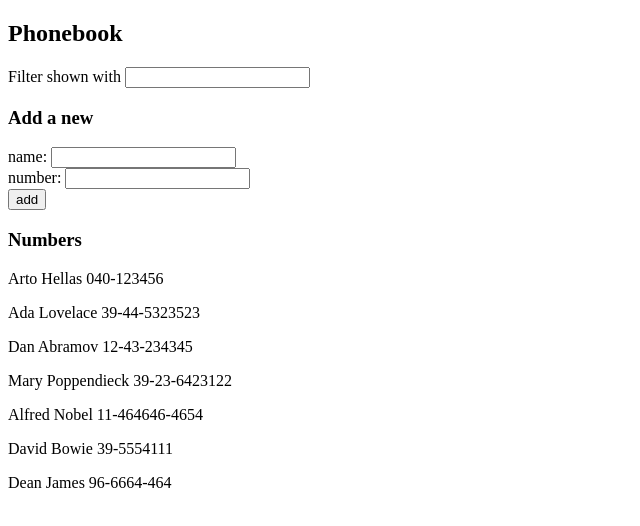
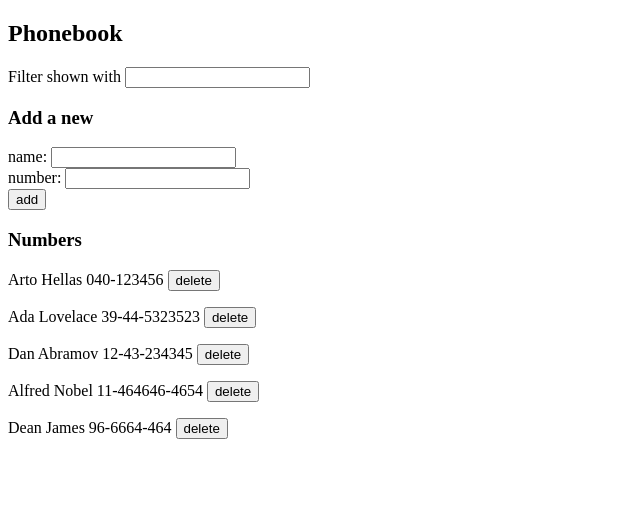
Before and after one commit to nati-friedman/part3-phonebook-backend, a React (Vite) app in the folder part2/phonebook/phonebook/: page / in a window 1280 px wide. Shown: the top 526 px of the page, without its empty margins (0-640 px from the left). Built offline with nearby package versions, Linux system fonts and the light colour scheme; data requests are answered from the project's data file.

Commit message:
exercise 2.14

```diff
--- a/part2/phonebook/phonebook/db.json
+++ b/part2/phonebook/phonebook/db.json
@@ -16,19 +16,9 @@
       "id": "3"
     },
     {
-      "name": "Mary Poppendieck",
-      "number": "39-23-6423122",
-      "id": "4"
-    },
-    {
       "id": "9b1f",
       "name": "Alfred Nobel",
       "number": "11-464646-4654"
-    },
-    {
-      "id": "e1e1",
-      "name": "David Bowie",
-      "number": "39-5554111"
     },
     {
       "id": "4611",
--- a/part2/phonebook/phonebook/src/App.jsx
+++ b/part2/phonebook/phonebook/src/App.jsx
@@ -11,11 +11,9 @@ const App = () => {
   const [filter, setFilter] = useState("");
 
   useEffect(() => {
-    personService
-      .getAll()
-      .then((initialValues) => {
-        setPersons(initialValues);
-      });
+    personService.getAll().then((initialValues) => {
+      setPersons(initialValues);
+    });
   }, []);
 
   const handleNameChange = (e) => {
@@ -42,13 +40,22 @@ const App = () => {
         number: newNumber,
       };
 
+      personService.create(newPerson).then((returnedPerson) => {
+        setPersons(persons.concat(returnedPerson));
+        setNewName("");
+        setNewNumber("");
+      });
+    }
+  };
+
+  // delete a person form the persons array and db
+  const deletePerson = (person) => {
+    if (window.confirm(`Delete ${person.name}?`)) {
       personService
-        .create(newPerson)
-        .then(returnedPerson => {
-          setPersons(persons.concat(returnedPerson));
-          setNewName("");
-          setNewNumber("");
-        })
+        .deleteObject(person.id)
+        .then(() => {
+          setPersons(persons.filter((object) => object.id !== person.id));
+        });
     }
   };
 
@@ -67,7 +74,10 @@ const App = () => {
       />
 
       <h3>Numbers</h3>
-      <Persons filter={filter} persons={persons} />
+      <Persons
+        filter={filter}
+        persons={persons}
+        deletePerson={deletePerson} />
     </div>
   );
 };
--- a/part2/phonebook/phonebook/src/components/Person.jsx
+++ b/part2/phonebook/phonebook/src/components/Person.jsx
@@ -1,9 +1,14 @@
-const Person = ({ person }) => {
+const Person = ({ person, deletePerson }) => {
   return (
-    <p>
-      {person.name} {person.number}
-    </p>
-  )
-}
+    <div>
+      <p>
+        {person.name} {person.number}&nbsp;
+        <span>
+          <button onClick={() => deletePerson(person)}>delete</button>
+        </span>
+      </p>
+    </div>
+  );
+};
 
-export default Person
+export default Person;
--- a/part2/phonebook/phonebook/src/components/Persons.jsx
+++ b/part2/phonebook/phonebook/src/components/Persons.jsx
@@ -1,6 +1,6 @@
 import Person from "./Person";
 
-const Persons = ({ filter, persons }) => {
+const Persons = ({ filter, persons, deletePerson }) => {
   // filter the array of persons according to
   // the filter value (case-insensitive)
   const filteredPersons = persons.filter((person) =>
@@ -8,7 +8,11 @@ const Persons = ({ filter, persons }) => {
   );
 
   return filteredPersons.map((person) => (
-    <Person  key={person.name} person={person} />
+    <Person
+      key={person.name}
+      person={person}
+      deletePerson={deletePerson}
+    />
   ));
 };
 
--- a/part2/phonebook/phonebook/src/services/persons.js
+++ b/part2/phonebook/phonebook/src/services/persons.js
@@ -11,5 +11,9 @@ const create = newObject => {
   return request.then(response => response.data)
 }
 
+const deleteObject = id => {
+    const request = axios.delete(`${baseUrl}/${id}`)
+    return request.then(response => response.data)
+}
 
-export default { getAll, create }
+export default { getAll, create, deleteObject }
```
